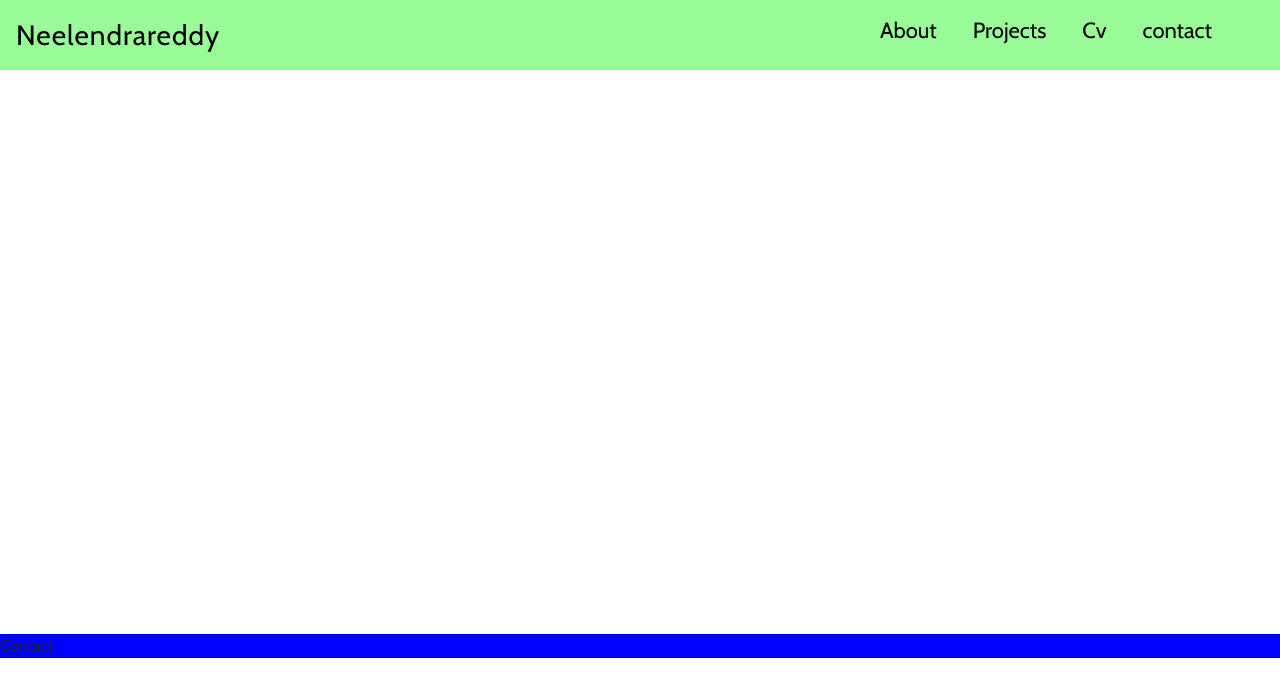
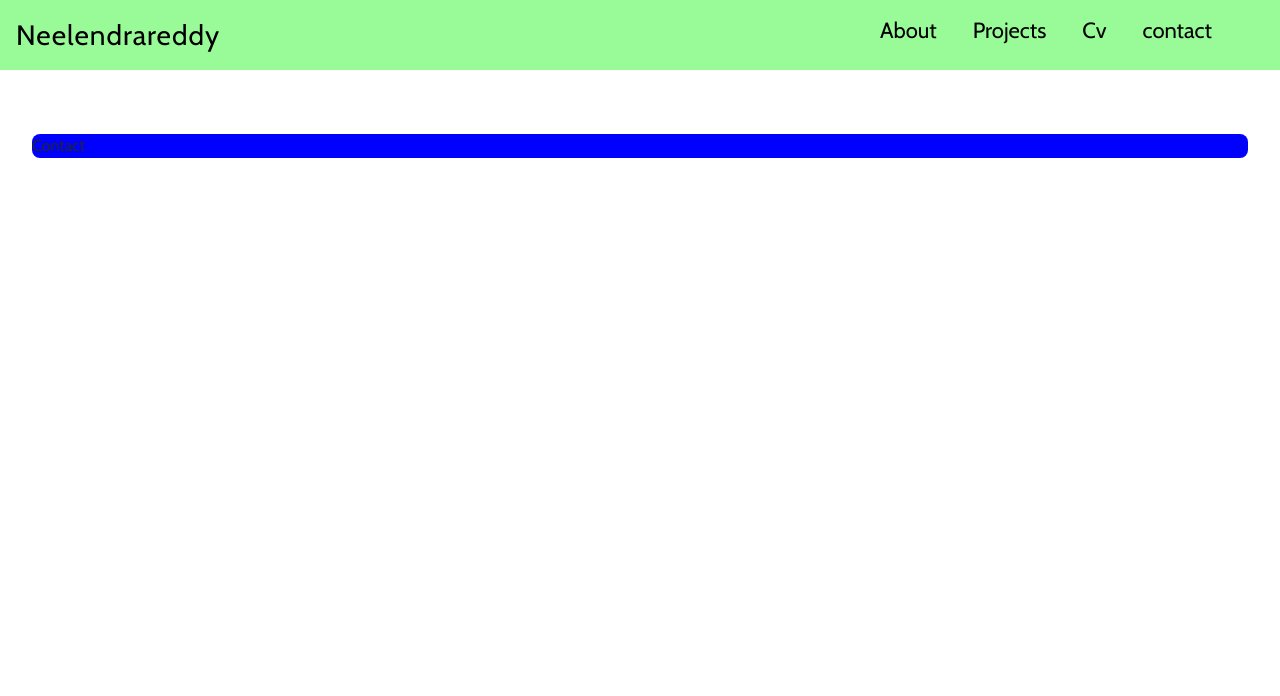
Before and after one commit to neelendrareddy9001/my-portfolio-website, a React (Create React App) app: page /contact in a window 1280 px wide. Shown: the top 696 px of the page. Built offline with nearby package versions, Linux system fonts and the light colour scheme.

Commit message:
removed default styles

```diff
--- a/src/component/Home/Home.jsx
+++ b/src/component/Home/Home.jsx
@@ -4,14 +4,7 @@ import "./home.scss";
 const Home = () => {
   return (
     <div className="layout__container">
-      <div className="layout__container-inner">
-        <div className="left">
-          <h1>hello</h1>
-        </div>
-        <div className="right">
-          <h1>World</h1>
-        </div>
-      </div>
+      <div className="layout__container-inner"></div>
     </div>
   );
 };
--- a/src/component/Home/home.scss
+++ b/src/component/Home/home.scss
@@ -1,19 +1,19 @@
 @import "../../styles/globalStyle";
 @import "../../styles/media\ .scss";
 
-.layout__container {
-  padding: 2rem 7%;
-  max-width: 80%;
-  min-height: 450px;
-  border-radius: 25px;
+// .layout__container {
+//   padding: 2rem 7%;
+//   max-width: 80%;
+//   min-height: 450px;
+//   border-radius: 25px;
 
-  background-color: blue($color: #000000);
-  display: grid;
-  margin: 50px auto;
+//   background-color: blue($color: #000000);
+//   display: grid;
+//   margin: 50px auto;
 
-  &-inner {
-    padding: 20px;
-    color: white;
-    width: 50%;
-  }
-}
+//   &-inner {
+//     padding: 20px;
+//     color: white;
+//     width: 50%;
+//   }
+// }
--- a/src/component/Navbar/Navbar.jsx
+++ b/src/component/Navbar/Navbar.jsx
@@ -61,14 +61,7 @@ const Navbar = () => {
       </div> */}
 
       <div className="layout__container">
-        <div className="layout__container-inner">
-          <div className="left">
-            <h1>hello</h1>
-          </div>
-          <div className="right">
-            <h1>World</h1>
-          </div>
-        </div>
+        <div className="layout__container-inner"></div>
       </div>
     </>
   );
--- a/src/component/contact/Contact.scss
+++ b/src/component/contact/Contact.scss
@@ -4,6 +4,6 @@
 .contacts-container {
   height: 100%;
   background-color: blue;
-  margin: 4rem auto;
-  position: relative;
+  margin: 4rem 2rem;
+  border-radius: 8px;
 }
```
